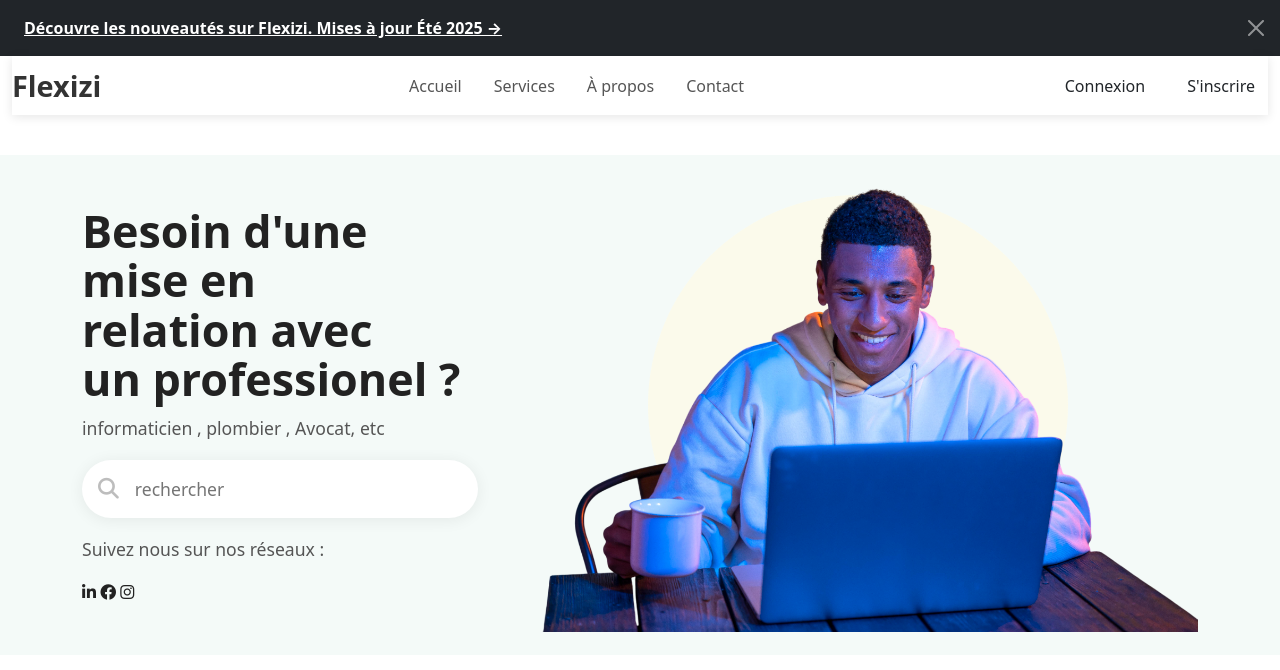
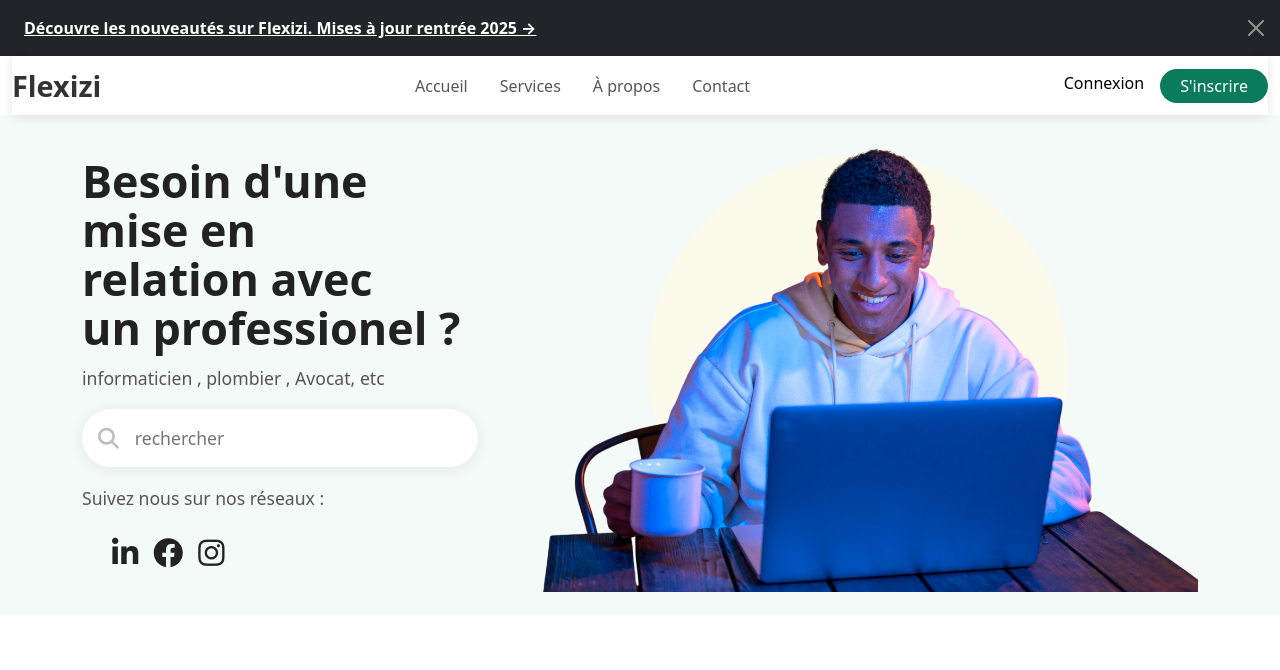
Before and after one commit to Walsoker/flexizi-project1, a plain HTML site: page index.html in a window 1280 px wide. Drawn offline with nearby package versions, Linux system fonts and the light colour scheme.

Commit message:
hero section finish (first try)

```diff
--- a/css/style.css
+++ b/css/style.css
@@ -40,44 +40,37 @@
 }
 
 .nav-links a:hover {
-    color: #0066ff;
+    color :#0a7c5b;
 }
 
 .nav-buttons {
     display: flex;
     gap: 1rem;
 }
-
-/* Style des boutons */
-.btn {
-    padding: 0.6rem 1.2rem;
-    border-radius: 6px;
-    font-weight: 600;
+.btn-connect{
     text-decoration: none;
-    transition: all 0.3s;
+    color: black;
+    margin-top: 2px;
+    transition: ease 0.3s;
+}
+.btn-connect:hover{
+    color: #0a7c5b;
+    font-weight: 500;
+}
+.btn-sign{
+    background-color: #0a7c5b;
+    padding: 5px 20px 5px 20px;
+    border-radius: 20px;
+    text-decoration: none;
+    color: #fff;
+    transition: ease 0.3s;
 }
 
-.connect {
-    background-color: transparent;
-    color: #0066ff;
-    border: 2px solid #0066ff;
+.btn-sign:hover{
+    background-color: #055c41;
+
 }
 
-.connect:hover {
-    background-color: #0066ff;
-    color: white;
-}
-
-.sign {
-    background-color: #0066ff;
-    color: white;
-    border: 2px solid #0066ff;
-}
-
-.sign:hover {
-    background-color: #0052cc;
-    border-color: #0052cc;
-}
 
 
 
@@ -94,7 +87,6 @@
     justify-content: space-between;
     gap: 40px;
     min-height: 500px;
-    margin-top: 40px;
     margin-bottom: 40px;
     background: none; /* pas de fond sur le bloc */
 }
@@ -197,3 +189,19 @@
     z-index: 1;
     opacity: 0.7;
 }
+.social-link{
+    display: flex;
+    gap: 15px;
+    font-size: 30px;
+    margin-left: 30px;
+    cursor: pointer;
+    transition: ease 0.5s;
+}
+.social{
+    transition: ease 0.5s;
+
+}
+.social:hover{
+    color: #055c41;
+    transform: scale(1.3);
+}
--- a/index.html
+++ b/index.html
@@ -11,7 +11,7 @@
 <body>
     <div class="d-flex alert bg-dark alert-dismissible fade show mb-0 rounded-0 text-center" role="alert" style="border: none;">
         <strong>
-            <a href="#" class="text-white text-decoration-underline ms-2">Découvre les nouveautés sur Flexizi. Mises à jour Été 2025 →</a>
+            <a href="#" class="text-white text-decoration-underline ms-2">Découvre les nouveautés sur Flexizi. Mises à jour rentrée 2025 →</a>
         </strong>
         <button type="button" class="btn-close btn-close-white ms-2" data-bs-dismiss="alert" aria-label="Close"></button>
     </div>
@@ -31,8 +31,8 @@
 
                 <!-- Boutons à droite -->
                 <div class="nav-buttons">
-                    <a href="#" class="btn connect">Connexion</a>
-                    <a href="#" class="btn sign">S'inscrire</a>
+                    <a href="#" class="btn-connect">Connexion</a>
+                    <a href="#" class="btn-sign">S'inscrire</a>
                 </div>
             </nav>
         </header>
@@ -51,17 +51,25 @@
                 <input type="search" class="search" placeholder="rechercher">
             </div>
             <div class="popular">
+                <p class="social-tex">Suivez nous sur nos réseaux : </p>
                  <div class="social-link">
-                 <p class="social-tex">Suivez nous sur nos réseaux : </p>
-                 <span class="icon"><i class="fa-brands fa-linkedin-in"></i></i></span>
-                 <span class="icon"><i class="fa-brands fa-facebook"></i></span>
-                 <span class="icon"><i class="fa-brands fa-instagram"></i></span>
+                    <div class="social">
+                        <span class="icon"><i class="fa-brands fa-linkedin-in"></i></i></span>
+                    </div>
+                    <div class="social">
+                        <span class="icon"><i class="fa-brands fa-facebook"></i></span>
+                    </div>
+                    <div class="social">
+                        <span class="icon"><i class="fa-brands fa-instagram"></i></span>
+                    </div>
                  </div>
             </div>
             </div>
             <div class="left">
                 <img src="img/homme-de-coup-moyen-avec-ordinateur-portable-Photoroom.png" width="500" alt="">
 
+
+                <div class="social"></div>
 
 
             </div>
```
